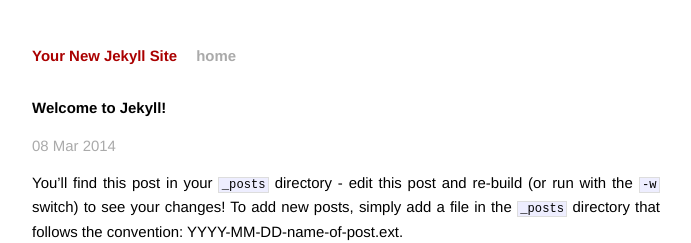
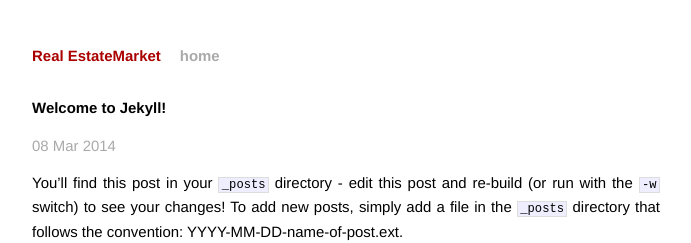
Before and after one commit to estatemarket/estatemarket, a Jekyll site: the page built from _posts/2014-03-08-welcome-to-jekyll.markdown, in a window 1280 px wide. Shown: the top 243 px of the page, without its empty margins (294-985 px from the left). Built offline with Jekyll 4.4.1, drawn with Linux system fonts in a browser that asks for light colours; Markdown is read by kramdown in place of the engine named in the settings.

Commit message:
change the title

```diff
--- a/_config.yml
+++ b/_config.yml
@@ -1,3 +1,3 @@
-name: Your New Jekyll Site
+name: Real EstateMarket
 markdown: redcarpet
 pygments: true
--- a/index.html
+++ b/index.html
@@ -1,6 +1,6 @@
 ---
 layout: default
-title: Your New Jekyll Site
+title: Real EstateMarket
 ---
 
 <div id="home">
```
